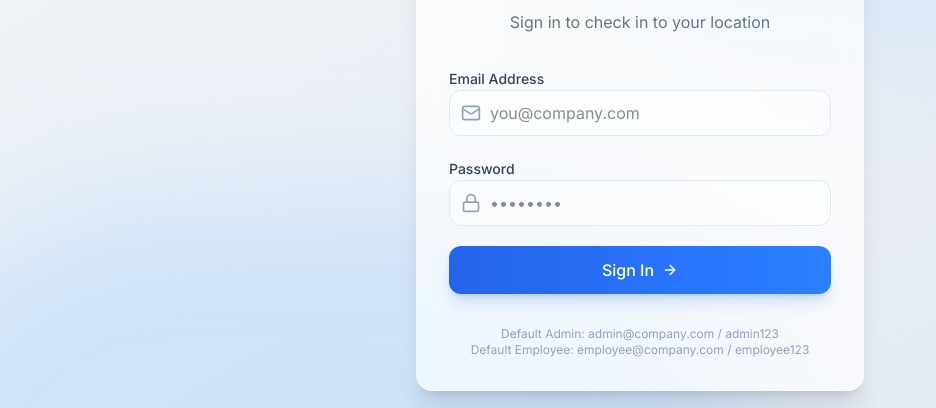
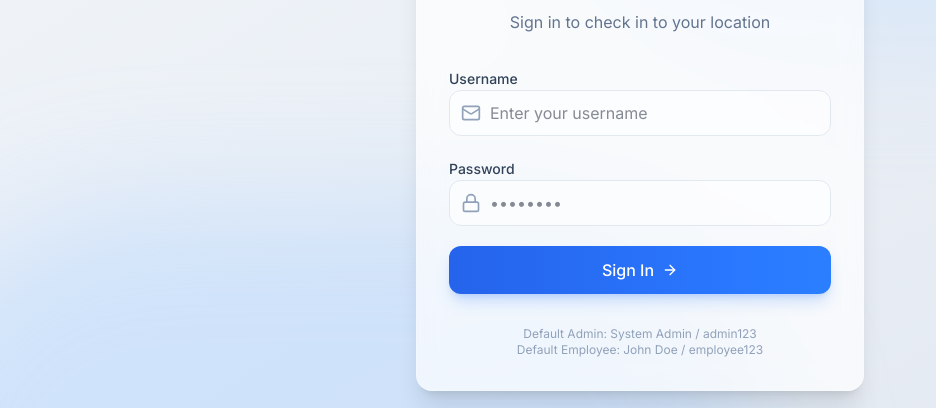
Before and after one commit to BorhanTarek/Attendance-MM, a Next.js app: page /login in a window 1280 px wide. Shown: the part 278-686 px from the top of the page, without its empty margins (0-936 px from the left). Built offline with nearby package versions, Linux system fonts and the light colour scheme.

Commit message:
Fix password hashing and change login to username

```diff
--- a/src/app/admin/employees/actions.ts
+++ b/src/app/admin/employees/actions.ts
@@ -2,6 +2,7 @@
 
 import { prisma } from "@/lib/prisma";
 import { revalidatePath } from "next/cache";
+import bcrypt from "bcryptjs";
 
 export async function createEmployee(formData: FormData) {
   const name = formData.get("name") as string;
@@ -13,13 +14,13 @@ export async function createEmployee(formData: FormData) {
     throw new Error("Missing required fields");
   }
 
-  // We are storing plaintext here purely for demonstration purposes in this project
-  // In a real app, you must hash this password (e.g., using bcrypt)
+  const passwordHash = await bcrypt.hash(password, 10);
+
   await prisma.user.create({
     data: {
       name,
       email,
-      passwordHash: password,
+      passwordHash,
       role: "EMPLOYEE",
       assignedLocationId: locationId === "ALL" ? null : locationId,
     },
@@ -45,7 +46,7 @@ export async function updateEmployee(id: string, formData: FormData) {
   };
 
   if (password && password.trim() !== "") {
-    data.passwordHash = password;
+    data.passwordHash = await bcrypt.hash(password, 10);
   }
 
   await prisma.user.update({
--- a/src/app/api/auth/[...nextauth]/route.ts
+++ b/src/app/api/auth/[...nextauth]/route.ts
@@ -8,16 +8,16 @@ export const authOptions: NextAuthOptions = {
     CredentialsProvider({
       name: "Credentials",
       credentials: {
-        email: { label: "Email", type: "email" },
+        username: { label: "Username", type: "text" },
         password: { label: "Password", type: "password" },
       },
       async authorize(credentials) {
-        if (!credentials?.email || !credentials?.password) {
+        if (!credentials?.username || !credentials?.password) {
           return null;
         }
 
-        const user = await prisma.user.findUnique({
-          where: { email: credentials.email },
+        const user = await prisma.user.findFirst({
+          where: { name: credentials.username },
         });
 
         if (!user) {
--- a/src/app/login/page.tsx
+++ b/src/app/login/page.tsx
@@ -8,7 +8,7 @@ import { motion } from "framer-motion";
 
 export default function LoginPage() {
   const router = useRouter();
-  const [email, setEmail] = useState("");
+  const [username, setUsername] = useState("");
   const [password, setPassword] = useState("");
   const [error, setError] = useState("");
   const [loading, setLoading] = useState(false);
@@ -21,12 +21,12 @@ export default function LoginPage() {
     try {
       const res = await signIn("credentials", {
         redirect: false,
-        email,
+        username,
         password,
       });
 
       if (res?.error) {
-        setError("Invalid email or password");
+        setError("Invalid username or password");
         setLoading(false);
       } else {
         router.push("/dashboard");
@@ -75,18 +75,18 @@ export default function LoginPage() {
           )}
 
           <div className="space-y-1.5">
-            <label className="text-sm font-medium text-slate-700">Email Address</label>
+            <label className="text-sm font-medium text-slate-700">Username</label>
             <div className="relative">
               <div className="absolute inset-y-0 left-0 pl-3 flex items-center pointer-events-none">
                 <Mail className="h-5 w-5 text-slate-400" />
               </div>
               <input
-                type="email"
+                type="text"
                 required
                 className="w-full pl-10 pr-4 py-2.5 bg-white/50 border border-slate-200 rounded-xl focus:ring-2 focus:ring-primary-500 focus:border-transparent outline-none transition-all"
-                placeholder="you@company.com"
-                value={email}
-                onChange={(e) => setEmail(e.target.value)}
+                placeholder="Enter your username"
+                value={username}
+                onChange={(e) => setUsername(e.target.value)}
               />
             </div>
           </div>
@@ -125,8 +125,8 @@ export default function LoginPage() {
         </form>
 
         <div className="mt-8 text-center text-xs text-slate-400">
-          <p>Default Admin: admin@company.com / admin123</p>
-          <p>Default Employee: employee@company.com / employee123</p>
+          <p>Default Admin: System Admin / admin123</p>
+          <p>Default Employee: John Doe / employee123</p>
         </div>
       </motion.div>
     </div>
```
